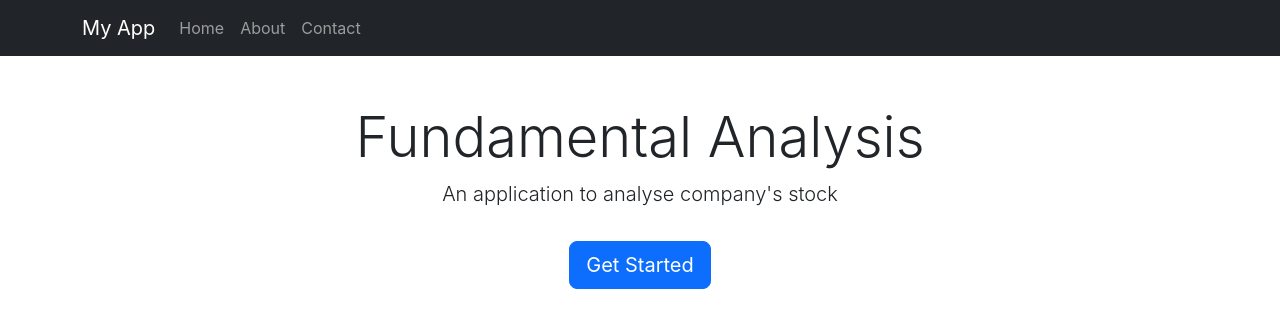
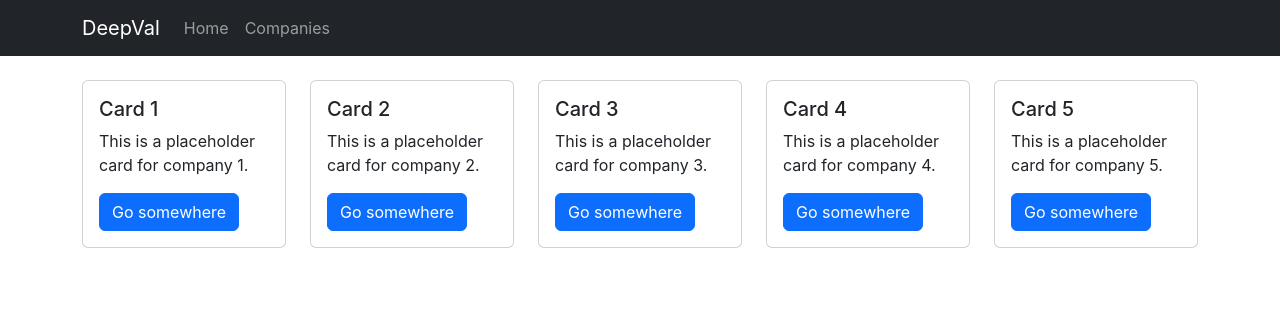
Before and after one commit to adit2998/FinancialAnalysisApp, a React (Create React App) app in the folder fundamental-analysis/: page /companies in a window 1280 px wide. Shown: the top 328 px of the page. Built offline with nearby package versions, Linux system fonts and the light colour scheme.

Commit message:
Added routes and placeholders

```diff
--- a/fundamental-analysis/package.json
+++ b/fundamental-analysis/package.json
@@ -8,6 +8,7 @@
     "react": "^19.0.0",
     "react-bootstrap": "^2.10.7",
     "react-dom": "^19.0.0",
+    "react-router-dom": "^7.1.1",
     "react-scripts": "5.0.1"
   },
   "scripts": {
--- a/fundamental-analysis/src/App.js
+++ b/fundamental-analysis/src/App.js
@@ -1,14 +1,19 @@
 import React from 'react';
+import { BrowserRouter as Router, Routes, Route } from "react-router-dom";
+
 import LandingPage from './components/LandingPage';
+import CompaniesListPage from './components/CompaniesListPage';
 import AppNavbar from './components/Navbar';
 
 function App() {
   return (
-    <div>
+    <Router>
       <AppNavbar />
-      <LandingPage />
-
-    </div>
+      <Routes>
+        <Route path="/" element={<LandingPage />} />
+        <Route path="/companies" element={<CompaniesListPage />} />
+      </Routes>
+    </Router>
   );
 }
 
--- /dev/null
+++ b/fundamental-analysis/src/components/CompaniesListPage.js
@@ -0,0 +1,33 @@
+import React from 'react';
+import { Card, Button, Row, Col } from 'react-bootstrap';
+
+const CompaniesListPage = () => {
+  // Placeholder values for the cards
+  const cardData = [
+    { title: 'Card 1', text: 'This is a placeholder card for company 1.' },
+    { title: 'Card 2', text: 'This is a placeholder card for company 2.' },
+    { title: 'Card 3', text: 'This is a placeholder card for company 3.' },
+    { title: 'Card 4', text: 'This is a placeholder card for company 4.' },
+    { title: 'Card 5', text: 'This is a placeholder card for company 5.' }
+  ];
+
+  return (
+    <div className="container mt-4">
+      <Row xs={1} md={2} lg={3} xl={5} className="g-4">
+        {cardData.map((card, index) => (
+          <Col key={index}>
+            <Card>
+              <Card.Body>
+                <Card.Title>{card.title}</Card.Title>
+                <Card.Text>{card.text}</Card.Text>
+                <Button variant="primary">Go somewhere</Button>
+              </Card.Body>
+            </Card>
+          </Col>
+        ))}
+      </Row>
+    </div>
+  );
+};
+
+export default CompaniesListPage;
--- a/fundamental-analysis/src/components/Navbar.js
+++ b/fundamental-analysis/src/components/Navbar.js
@@ -5,13 +5,12 @@ const AppNavbar = () => {
   return (
     <Navbar bg="dark" variant="dark" expand="lg">
       <Container>
-        <Navbar.Brand href="#">My App</Navbar.Brand>
+        <Navbar.Brand href="/">DeepVal</Navbar.Brand>
         <Navbar.Toggle aria-controls="basic-navbar-nav" />
         <Navbar.Collapse id="basic-navbar-nav">
           <Nav className="me-auto">
-            <Nav.Link href="#home">Home</Nav.Link>
-            <Nav.Link href="#about">About</Nav.Link>
-            <Nav.Link href="#contact">Contact</Nav.Link>
+            <Nav.Link href="/">Home</Nav.Link>
+            <Nav.Link href="/companies">Companies</Nav.Link>
           </Nav>
         </Navbar.Collapse>
       </Container>
```
Also changed, not shown: 1 other file (tests, documents, lock files or other folders).
